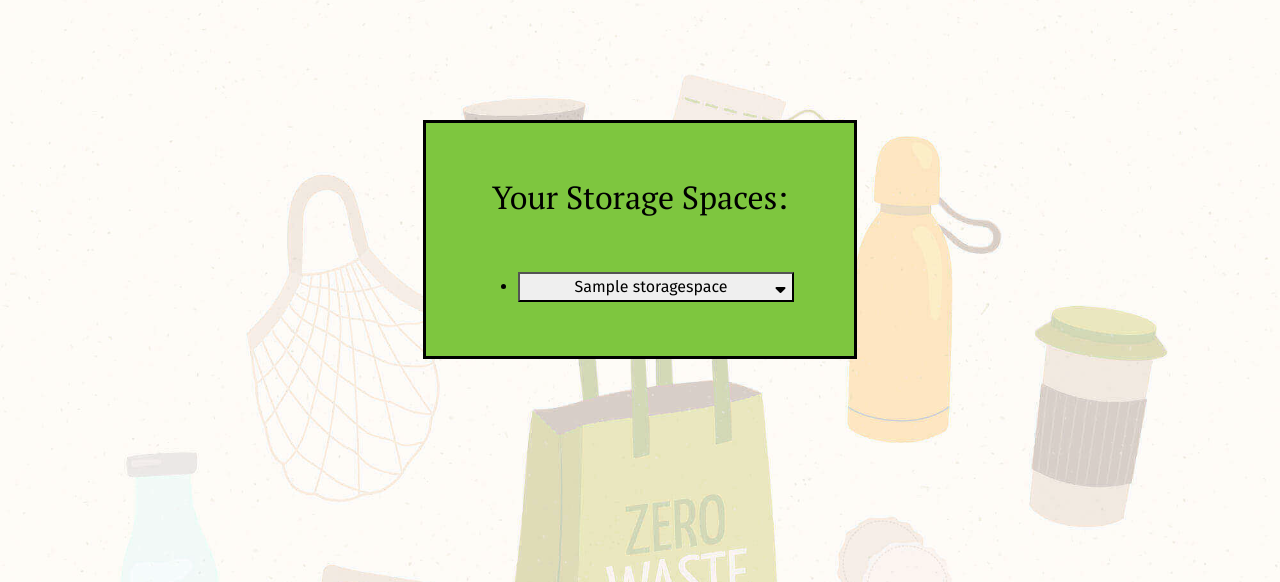
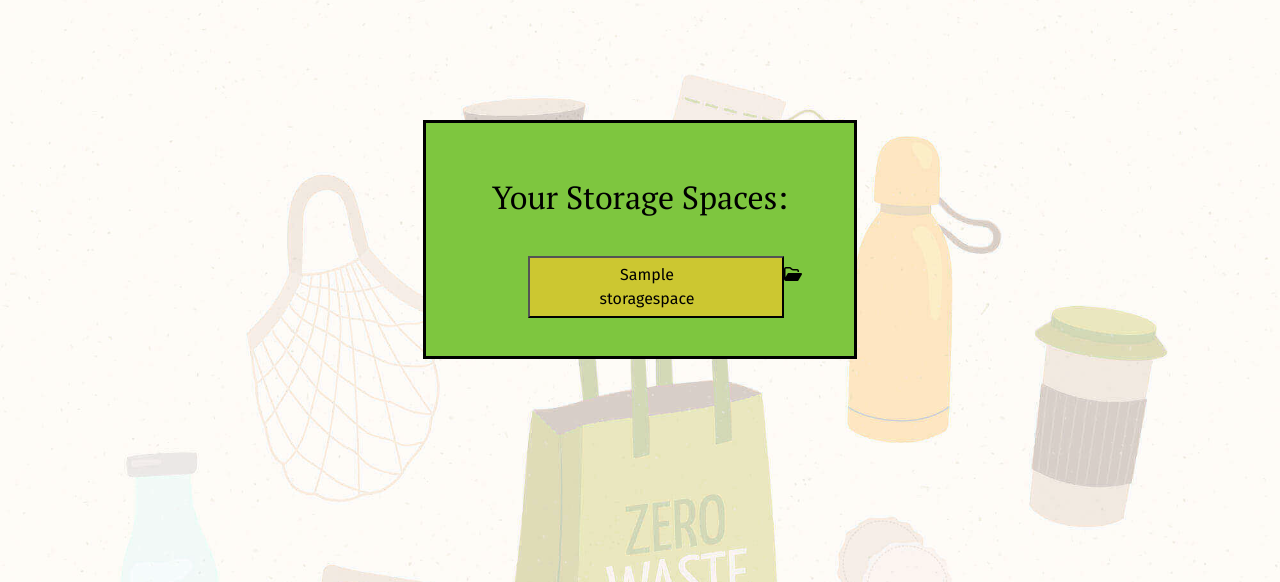
Before and after one commit to WojtekKamilowski/CI_PP4_MPN, a Django app: page /spaces/ in a window 1280 px wide. Shown: the part 74-656 px from the top of the page. Run offline with Django 4.2, Linux system fonts and the light colour scheme; tables that the repository leaves empty hold one stand-in row (values such as "Sample post"); some libraries are stand-ins or nearby versions.

Commit message:
Style spaces.html

```diff
--- a/static/css/style.css
+++ b/static/css/style.css
@@ -103,17 +103,15 @@ h2 {
     padding: 5px;
 }
 
+/* Storagespaces List */
 
-
-
-/*
-.storage-btn {
-    padding: 1vh 1vw;
+#storagespaces-list {
+    list-style-type: none;
 }
 
-.storage-sortdown {
-    font-size: 120%;
-} */
+.storage-name {
+    margin-left: 7vw;
+}
 
 /* Footer external platforms icons with links */
 
--- a/templates/list.html
+++ b/templates/list.html
@@ -12,7 +12,7 @@
             <a href="{% url 'spaces' %}" class="text-decoration-none"><button class="cst-bg-yellow storage-spaces-btn">Storage Spaces <i class="fa-solid fa-box"></i></button></a>
         </div>
         <div class="mb-5 d-flex justify-content-center">
-            <button class="cst-bg-green storage-spaces-btn"><a href="#" class="text-decoration-none">Add a new Storage Space <i class="fa-solid fa-circle-plus"></i></a></button>
+            <a href="#"><button class="cst-bg-green storage-spaces-btn"> class="text-decoration-none">Add a new Storage Space <i class="fa-solid fa-circle-plus"></i></button></a>
         </div>
     </div>
 </div>
--- a/templates/spaces.html
+++ b/templates/spaces.html
@@ -7,10 +7,10 @@
     <div class="col-xl-4 col-lg-6 col-md-8 col-sm-10 container-md main-box d-flex flex-column">
         <h2 class="text-center mt-5"> Your Storage Spaces:</h2>
         <div>
-           <ul class="my-4 d-flex justify-content-center">
+           <ul id="storagespaces-list" class="my-2 d-flex justify-content-center">
                 {% for storagespace in storagespace_list %}
                 <li>
-                    <button class="storage-btn my-4 d-flex justify-content-center"><span class="ms-5">{{ storagespace.str_name }}</span><span class="ms-5"><i class="fa-solid fa-sort-down storage-sortdown"></i></span></button>
+                    <a href="#" class="text-decoration-none"><button class="storage-spaces-btn cst-bg-yellow my-4 d-flex justify-content-center"><span class="storage-name">{{ storagespace.str_name }}</span><span class="storage-name"><i class="fa-regular fa-folder-open"></i></span></button></a>
                 </li>
                 {% endfor %}
             </ul>
```
